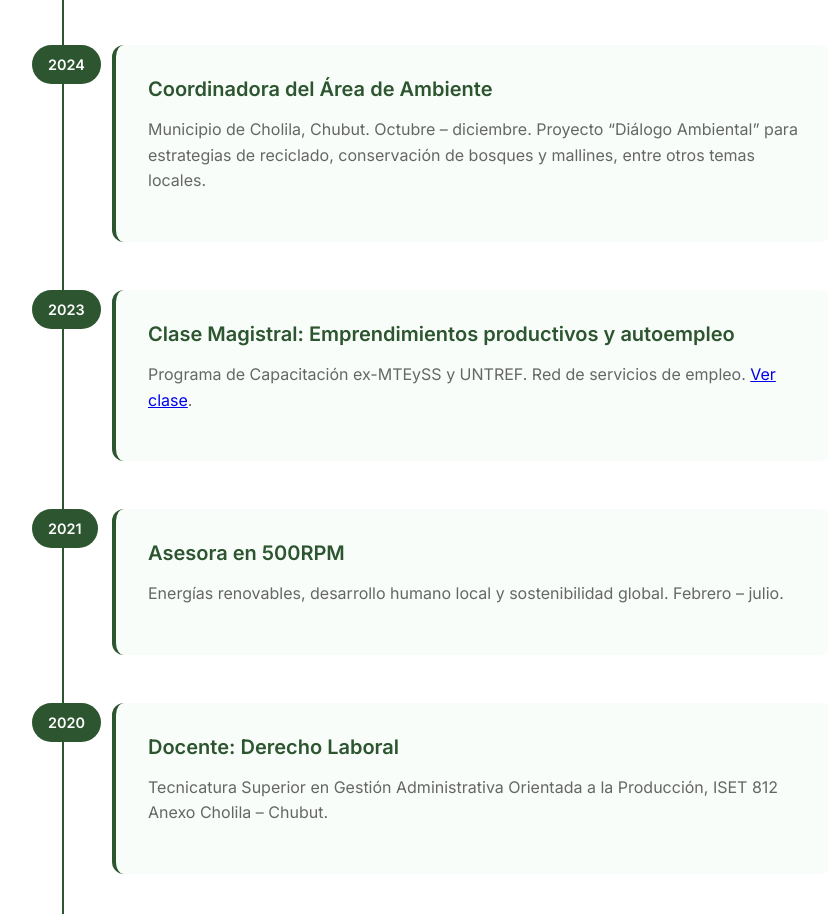
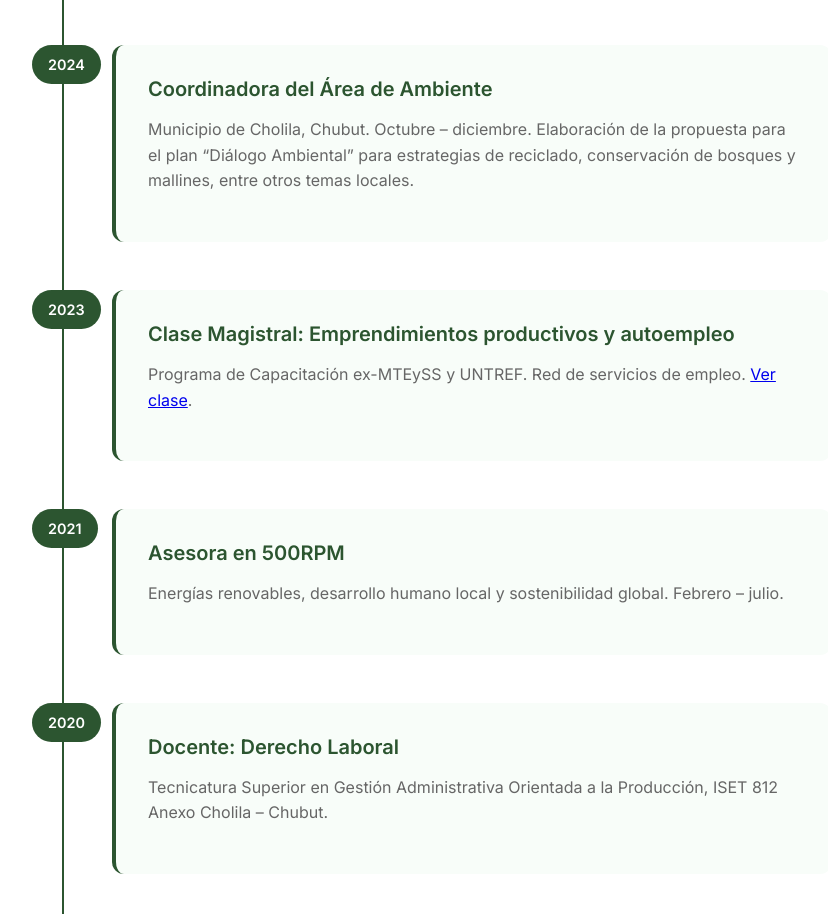
Before and after one commit to jgjuara/site, a plain HTML site: page index.html in a window 1280 px wide. Shown: the part 3813-4727 px from the top of the page, without its empty margins (208-1036 px from the left). Drawn offline with Linux system fonts and the light colour scheme.

Commit message:
ajuste redaccion

```diff
--- a/index.html
+++ b/index.html
@@ -170,7 +170,7 @@
                         <div class="timeline-date">2024</div>
                         <div class="timeline-content">
                             <h3>Coordinadora del Área de Ambiente</h3>
-                            <p>Municipio de Cholila, Chubut. Octubre – diciembre. Proyecto “Diálogo Ambiental” para estrategias de reciclado, conservación de bosques y mallines, entre otros temas locales.</p>
+                            <p>Municipio de Cholila, Chubut. Octubre – diciembre. Elaboración de la propuesta para el plan “Diálogo Ambiental” para estrategias de reciclado, conservación de bosques y mallines, entre otros temas locales.</p>
                         </div>
                     </div>
                     <div class="timeline-item">
```
